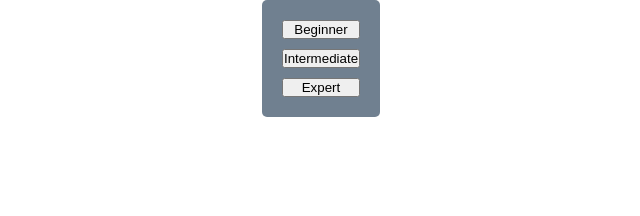
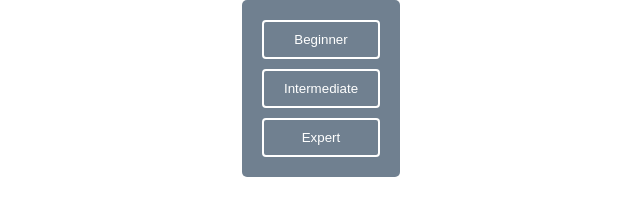
Before and after one commit to itsEmadK/minesweeper, a plain HTML site: page index.html in a window 1280 px wide. Shown: the whole page, without its empty margins (269-909 px from the left). Drawn offline with Linux system fonts and the light colour scheme.

Commit message:
Set styles for buttons

```diff
--- a/style.css
+++ b/style.css
@@ -22,6 +22,14 @@
     background-color: slategrey;
 }
 
+.button.difficulty {
+    padding: 10px 20px;
+    border-radius: 4px;
+    background-color: slategray;
+    border: white 2px solid;
+    color: white;
+}
+
 
 .cell-container {
     display: flex;
```
